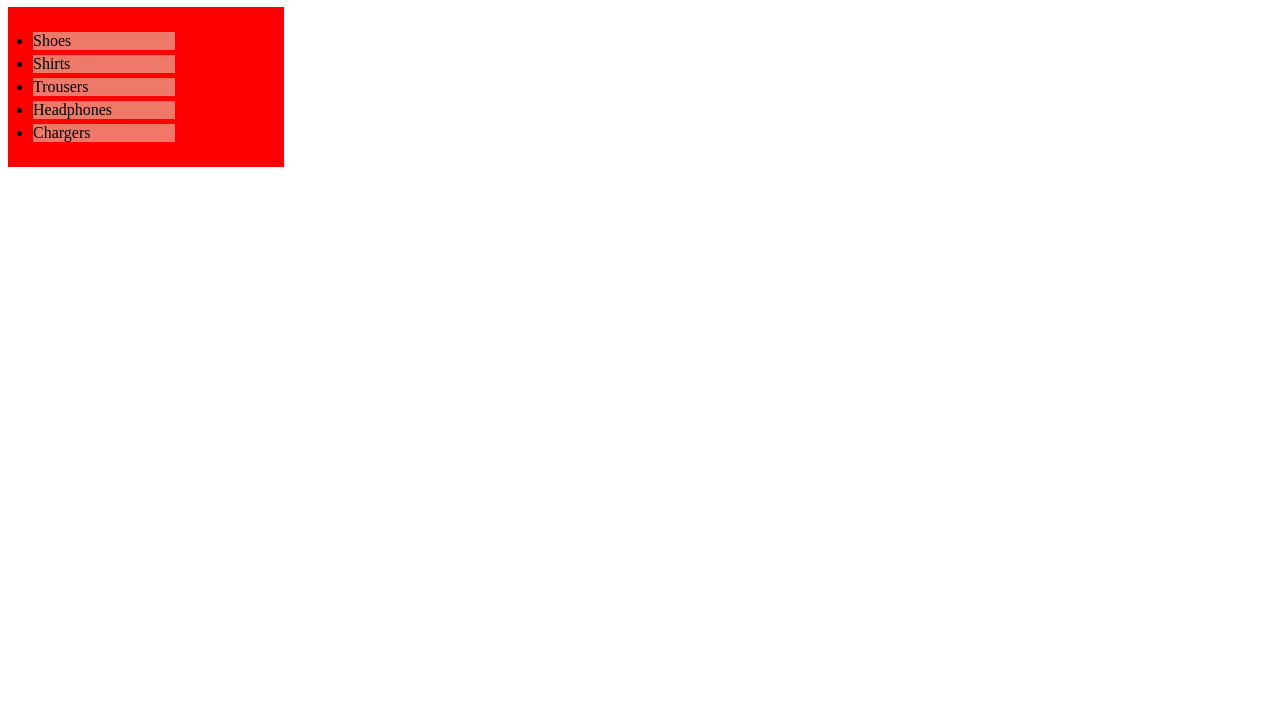
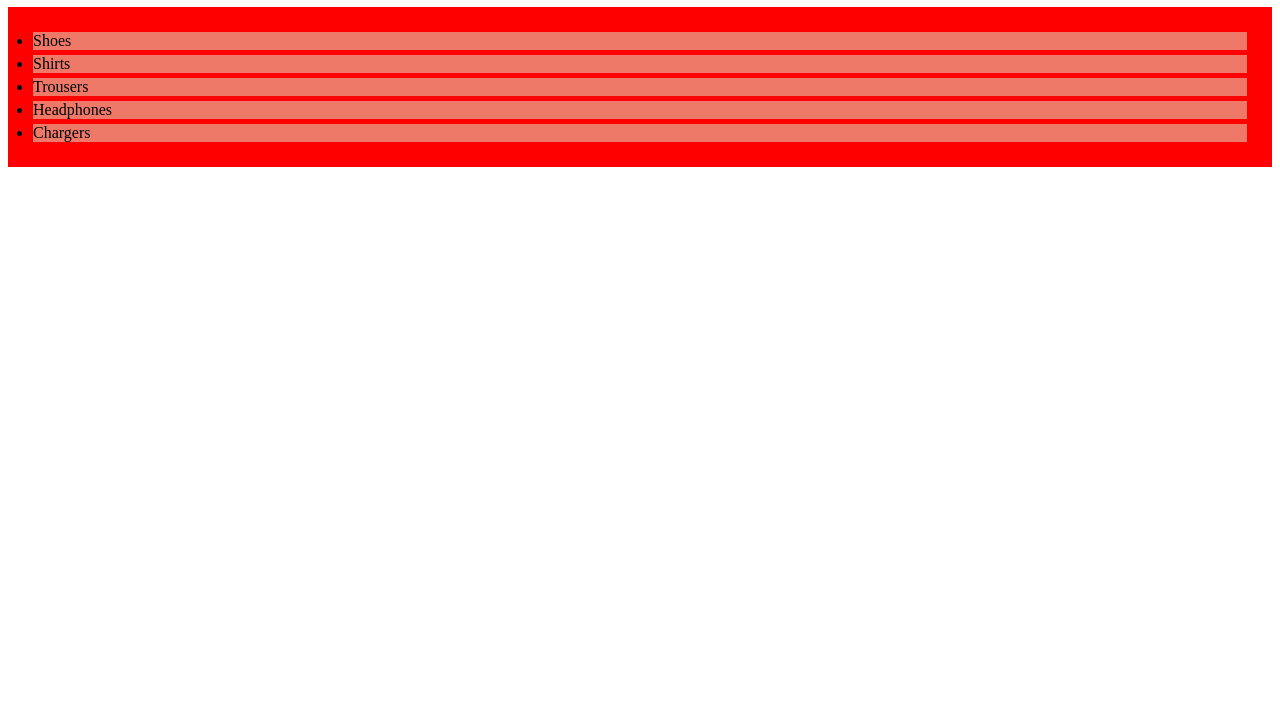
Before and after one commit to trajan90/Homework, a plain HTML site: page Tema-5/HW4/index.html in a window 1280 px wide. Shown: the part 73-800 px from the top of the page. Drawn offline with Linux system fonts and the light colour scheme.

Commit message:
modificare cu sugestiile de review

```diff
--- a/Tema-5/HW-1/style.css
+++ b/Tema-5/HW-1/style.css
@@ -2,7 +2,7 @@
     color: red;
     text-decoration-line: underline;
 }
-.subtitle{ color: green;
+.subtitle { color: green;
     text-decoration-line: underline;
 }
 .mypara{
--- a/Tema-5/HW-2/style.css
+++ b/Tema-5/HW-2/style.css
@@ -1,7 +1,3 @@
-*{
-    box-sizing: border-box;
-    width: 75%;
-}
 h1{
     border: 5px solid blue;
     border-radius: 20px;
--- a/Tema-5/HW4/style.css
+++ b/Tema-5/HW4/style.css
@@ -1,7 +1,3 @@
-*{
-    box-sizing: border-box;
-    width: 60%;
-}
 .list{
     background-color: red;
     padding: 20px;
```
